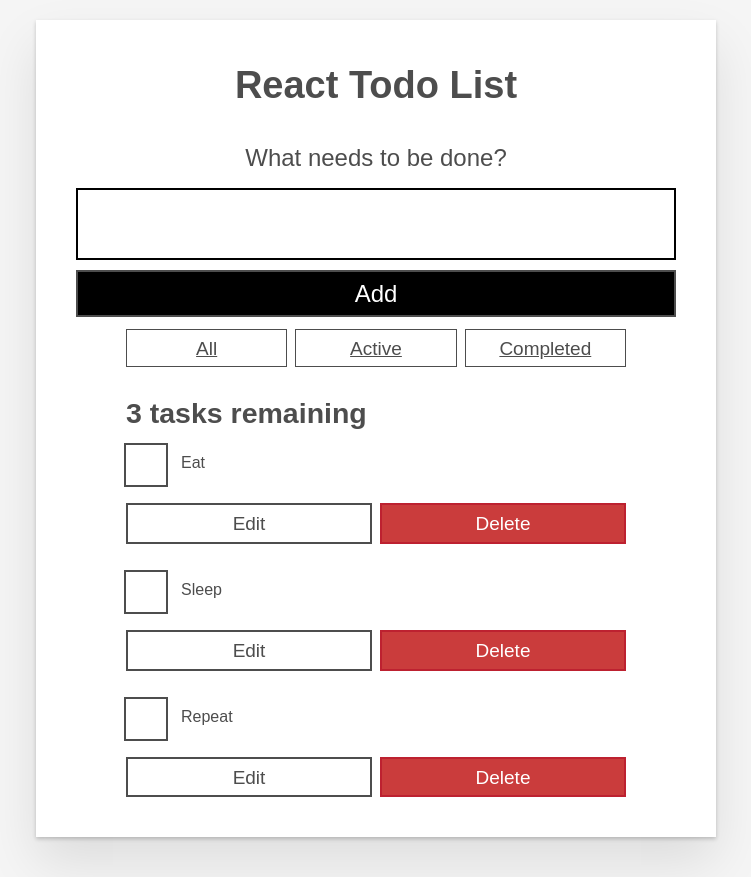
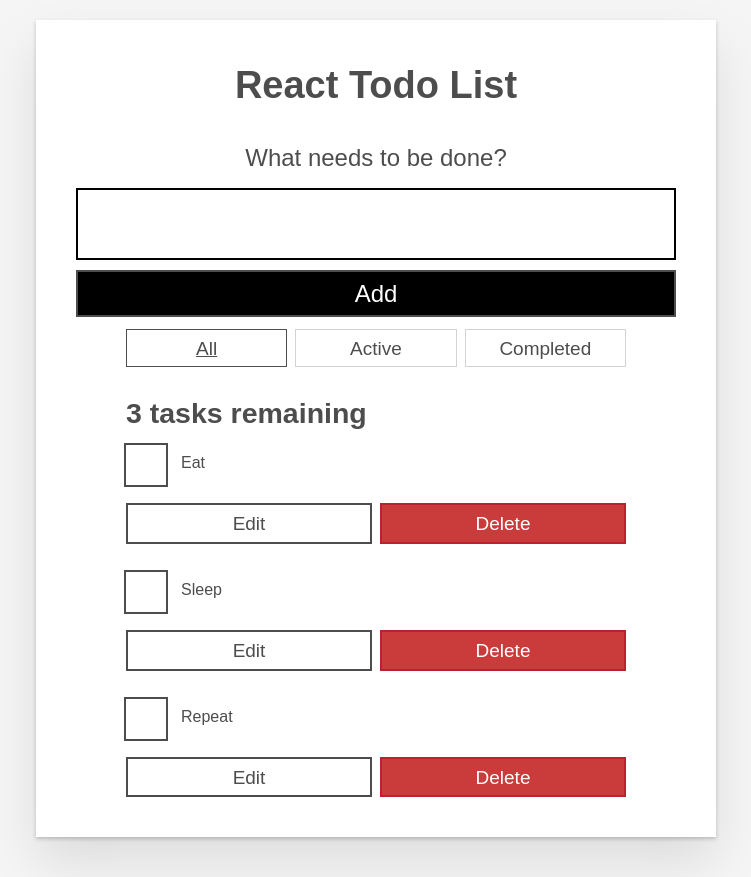
Before and after one commit to jasonluo07/react-todo-list, a React (Create React App) app: page / in a window 1280 px wide. Shown: the whole page, without its empty margins (264-1015 px from the left). Built offline with nearby package versions, Linux system fonts and the light colour scheme.

Commit message:
hotfix: <button> aria-pressed of <FilterButton />

```diff
--- a/src/components/FilterButton.jsx
+++ b/src/components/FilterButton.jsx
@@ -3,7 +3,7 @@ export default function FilterButton(props) {
     <button
       type="button"
       className="btn toggle-btn"
-      aria-pressed="true"
+      aria-pressed={props.isPressed}
       onClick={() => props.setFilter(props.name)}
     >
       <span className="visually-hidden">Show </span>
```
